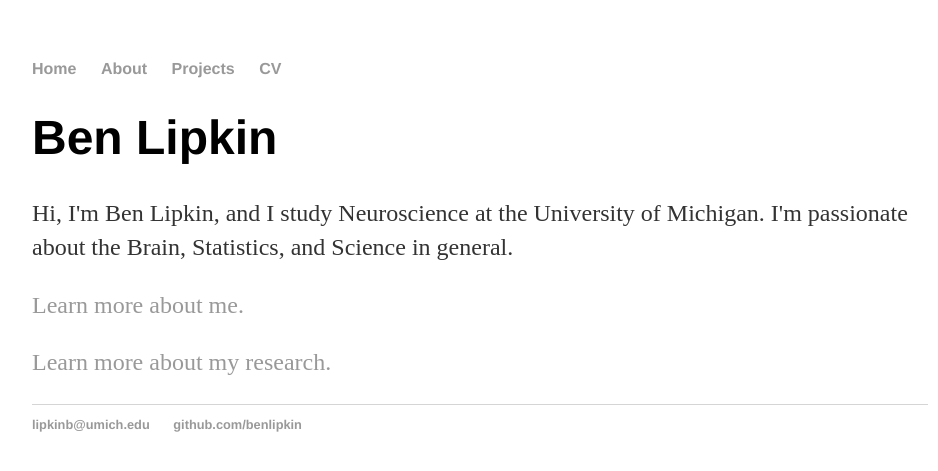
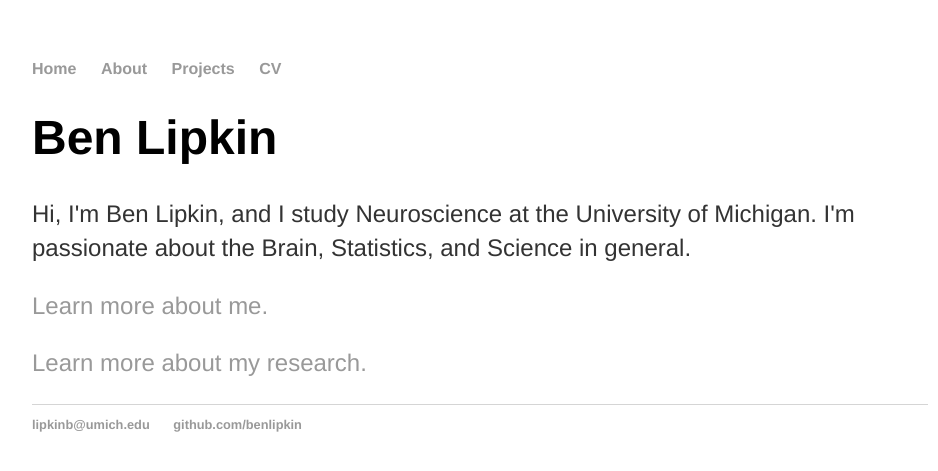
Before and after one commit to benlipkin/benlipkin.github.io, a Jekyll site: the page built from index.html, in a window 1280 px wide. Shown: the top 471 px of the page, without its empty margins (160-1098 px from the left). Built offline with Jekyll 4.4.1, drawn with Linux system fonts in a browser that asks for light colours.

Commit message:
Update main.css

```diff
--- a/css/main.css
+++ b/css/main.css
@@ -32,6 +32,6 @@ footer {
     border-top: 1px solid #d5d5d5;
     font-size: .8em;
 }
-container {
+.container {
     font-family:'Helvetica', 'Arial', 'Sans-Serif';
 }
```
